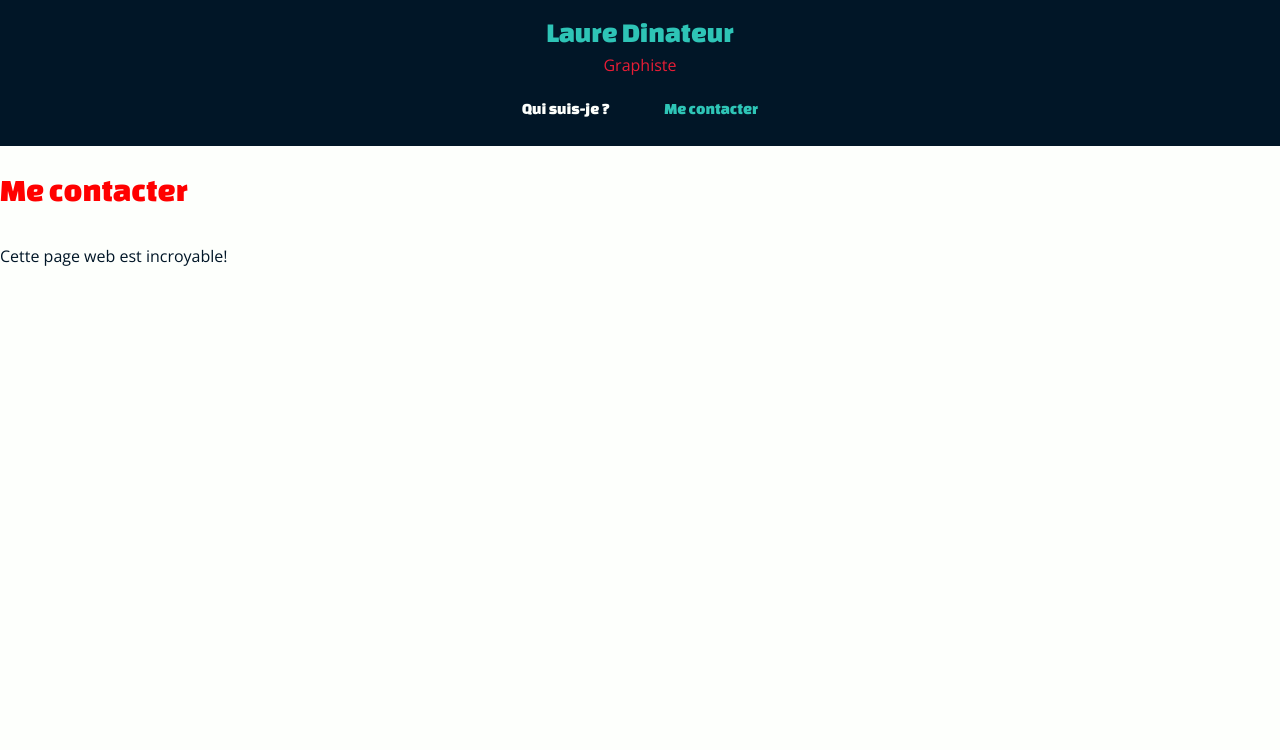
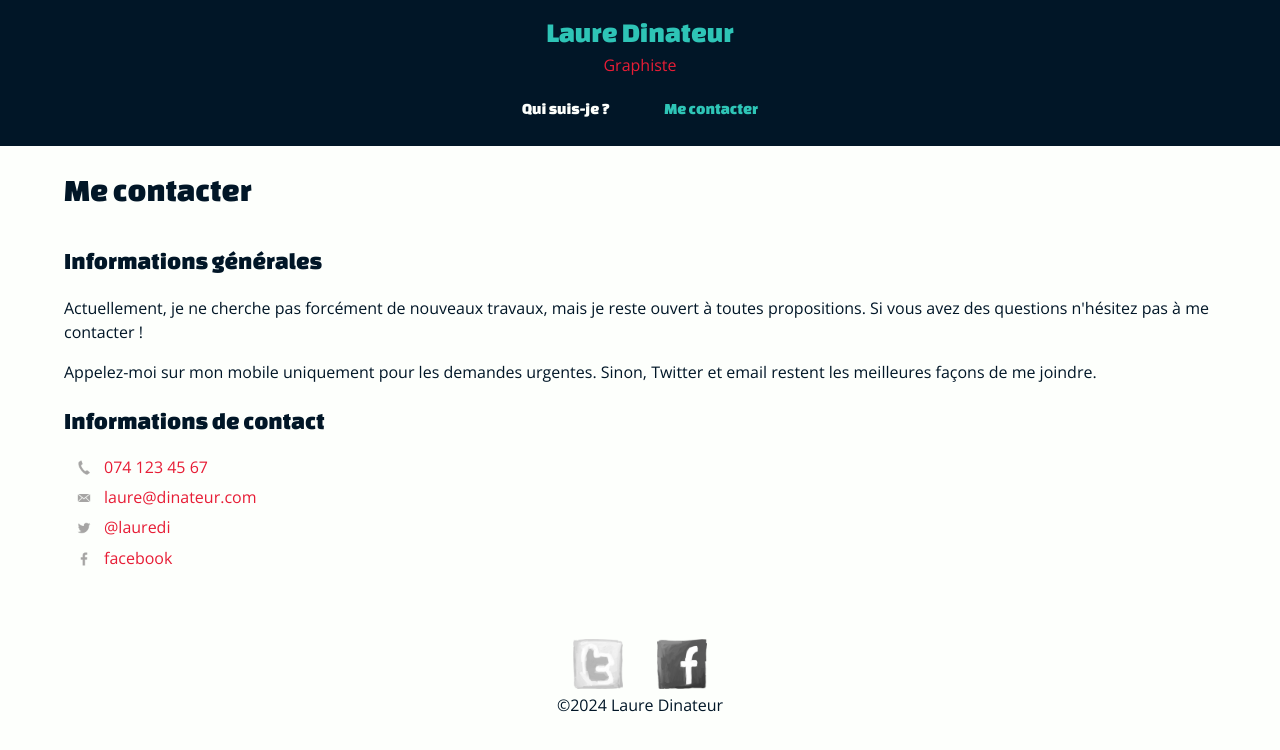
Before and after one commit to divtec-cejef/b053-laure-dinateur-fallinov, a plain HTML site: page contact.html in a window 1280 px wide. Drawn offline with Linux system fonts and the light colour scheme.

```diff
--- a/contact.html
+++ b/contact.html
@@ -27,9 +27,56 @@
         </ul>
     </nav>
 </header>
-    <!-- Titre principal (unique) de la page -->
-	<h1>Me contacter</h1>
-    <!-- Un paragraphe -->
-    <p>Cette page web est incroyable!</p>
+<main>
+    <!-- Titre principal du site, il ne doit y en avoir qu'un dans la page et
+         il faut le placer dans <main> -->
+    <h1>Me contacter</h1>
+
+    <section class="col1">
+        <h2>Informations générales</h2>
+
+        <p>Actuellement, je ne cherche pas forcément de nouveaux travaux,
+            mais je reste ouvert à toutes propositions.
+            Si vous avez des questions n'hésitez pas à me contacter !</p>
+
+        <p>Appelez-moi sur mon mobile uniquement pour les demandes urgentes.
+            Sinon, Twitter et email restent les meilleures
+            façons de me joindre.</p>
+
+    </section><section class="col2">
+
+    <h2>Informations de contact</h2>
+
+    <ul class="contact-info">
+        <li>
+            <a href="tel:0741234567">074 123 45 67</a>
+        </li>
+        <li>
+            <a href="mailto:laure@dinateur.com">laure@dinateur.com</a>
+        </li>
+        <li>
+            <a href="https://twitter.com/lauredi">@lauredi</a>
+        </li>
+        <li>
+            <a href="https://www.facebook.com/laure.dinateur">facebook</a>
+        </li>
+    </ul>
+</section>
+</main>
+<footer>
+    <ul>
+        <li>
+            <a href="https://twitter.com/lauredi">
+                <img src="img/twitter-draw.png" alt="Visiter mon Twitter">
+            </a>
+        </li>
+        <li>
+            <a href="https://www.facebook.com/laure.dinateur">
+                <img src="img/facebook-draw.png" alt="Visiter mon Facebook">
+            </a>
+        </li>
+    </ul>
+    &copy;2024 Laure Dinateur
+</footer>
 </body>
 </html>
--- a/css/main.css
+++ b/css/main.css
@@ -140,6 +140,15 @@ header .personne {
 header .metier {
     margin-top: -5px;
 }
+/*************************************
+            MAIN
+ ************************************/
+
+main {
+    margin: 20px 5%;
+}
+
+
 
 /*************************************
             FOOTER
@@ -191,13 +200,58 @@ footer ul li img:hover {
 /*************************************
             PAGE CONTACT
  ************************************/
-.page-contact h1 {
-    color: red;
+.page-contact .contact-info {
+    list-style: none;
+    padding: 0;
+    margin: 0 0 0 10px;
+}
+
+.page-contact .contact-info li {
+    margin-bottom: .5em;
+}
+
+.page-contact .contact-info li a {
+    background-repeat: no-repeat;
+    background-size: 20px 20px;
+    background-position: 0 2px;
+
+    padding: 0 0 0 30px;
+}
+
+/*
+Sélecteur d'attribut CSS
+http://www.w3schools.com/css/css_attribute_selectors.asp
+    - commence par   ^=
+    - contient       *=
+    - se termine par $=
+*/
+
+.page-contact .contact-info li a[href^="tel"] {
+    background-image: url('../img/phone.png');
+}
+
+.page-contact .contact-info li a[href^="mailto"] {
+    background-image: url('../img/mail.png');
+}
+
+.page-contact .contact-info li a[href*="twitter"] {
+    background-image: url('../img/twitter.png');
+}
+
+.page-contact .contact-info li a[href*="facebook"] {
+    background-image: url('../img/facebook.png');
 }
 
 /*************************************
             PAGE INFO
  ************************************/
+.page-infos .profile-photo {
+    display: block;
+    max-width: 150px;
+    margin: 0 auto 30px;
+    border-radius: 50%;
+}
+
 .page-infos h1 {
-    color: aqua;
+    text-align: center;
 }
```
Also changed, not shown: index.html (+27 -0 lines), informations.html (+4 -1 lines), img/facebook.png (added), img/mail.png (added), img/numbers-01.jpg (added), img/numbers-02.jpg (added), img/numbers-06.jpg (added), img/numbers-09.jpg (added), img/numbers-12.jpg (added), img/phone.png (added), img/twitter.png (added).
